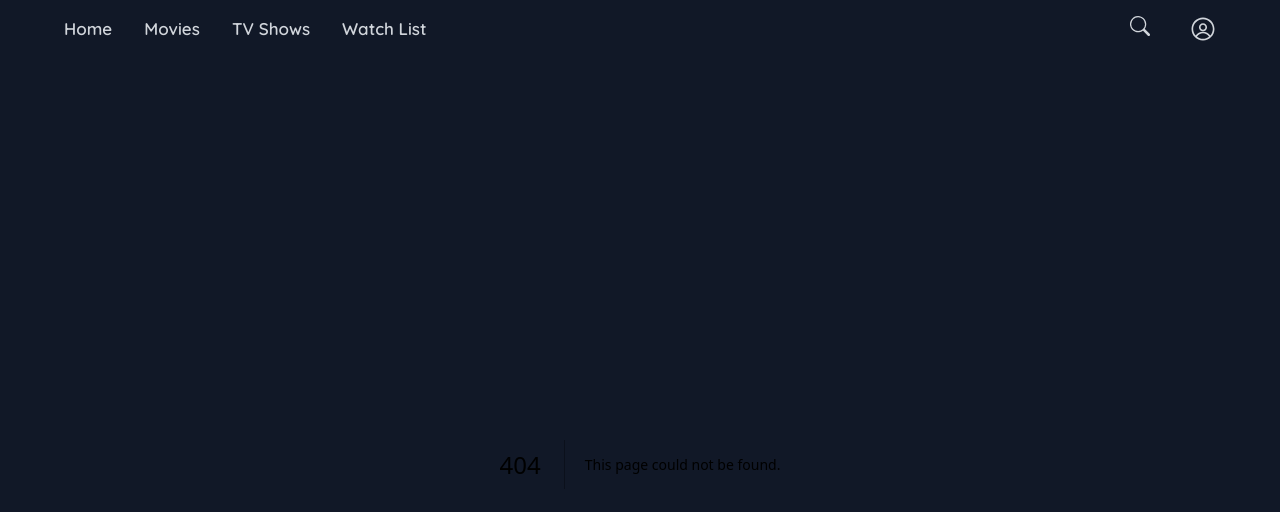
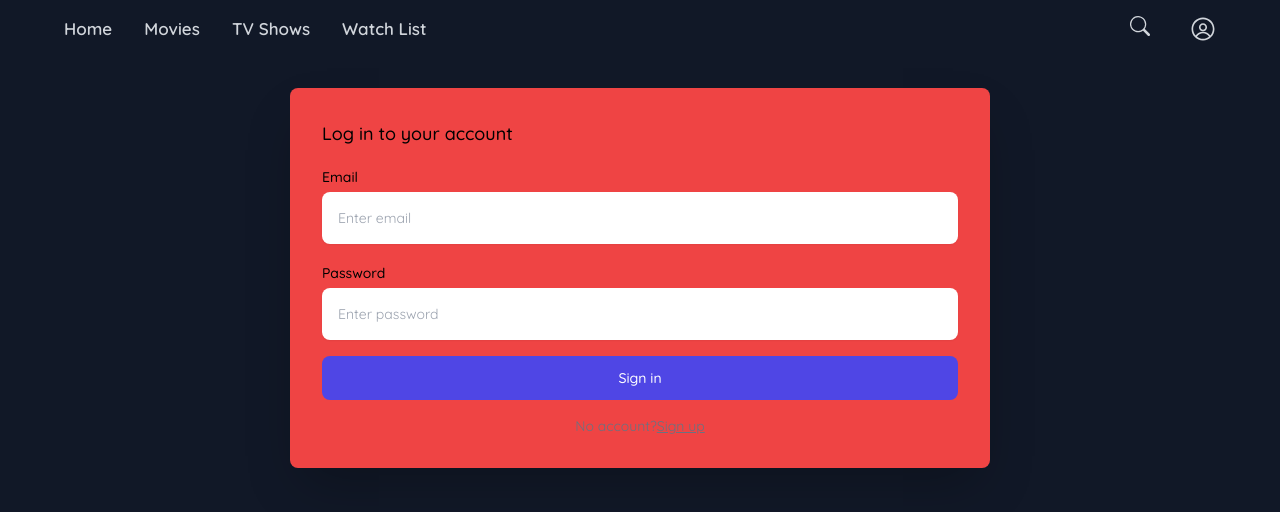
Before and after one commit to edwinochieng/movie-app, a Next.js app: page /login in a window 1280 px wide. Before the commit this address had no page. Shown: the top 512 px of the page. Built offline with nearby package versions, Linux system fonts and the light colour scheme.

Commit message:
login page

```diff
--- /dev/null
+++ b/app/login/page.tsx
@@ -0,0 +1,83 @@
+"use client";
+
+import React from "react";
+import Link from "next/link";
+import { useForm } from "react-hook-form";
+
+interface LoginInputs {
+  email: string;
+  password: string | number;
+}
+
+export default function Login() {
+  const {
+    register,
+    handleSubmit,
+    formState: { errors },
+  } = useForm<LoginInputs>();
+  return (
+    <div className='max-w-[700px] mx-auto'>
+      <form className='bg-red-500 mt-6 mb-0 space-y-4 rounded-lg p-8 shadow-2xl'>
+        <p className='text-lg font-medium'>Log in to your account</p>
+
+        <div>
+          <label htmlFor='email' className='text-sm font-medium'>
+            Email
+          </label>
+
+          <div className='relative mt-1'>
+            <input
+              {...register("email", {
+                required: "Please enter your email",
+                pattern: {
+                  value: /^[a-zA-Z0-9_.+-]+@[a-zA_Z0-9-]+.[a-zA-Z0-9-.]+$/i,
+                  message: "Please enter valid email",
+                },
+              })}
+              type='email'
+              id='email'
+              className='w-full rounded-lg border-gray-200 p-4 pr-12 text-sm shadow-sm'
+              placeholder='Enter email'
+            />
+            {errors.email && (
+              <span className='text-red-500 pt-1'>{errors.email.message}</span>
+            )}
+          </div>
+        </div>
+
+        <div>
+          <label htmlFor='password' className='text-sm font-medium'>
+            Password
+          </label>
+
+          <div className='relative mt-1'>
+            <input
+              {...register("password", {
+                required: "Please enter your password",
+              })}
+              type='password'
+              id='password'
+              className='w-full rounded-lg border-gray-200 p-4 pr-12 text-sm shadow-sm'
+              placeholder='Enter password'
+            />
+            {errors.password && <span>{errors.password.message}</span>}
+          </div>
+        </div>
+
+        <button
+          type='submit'
+          className='block w-full rounded-lg bg-indigo-600 px-5 py-3 text-sm font-medium text-white'
+        >
+          Sign in
+        </button>
+
+        <p className='text-center text-sm text-gray-500'>
+          No account?
+          <Link className='underline' href='/signup'>
+            Sign up
+          </Link>
+        </p>
+      </form>
+    </div>
+  );
+}
```
